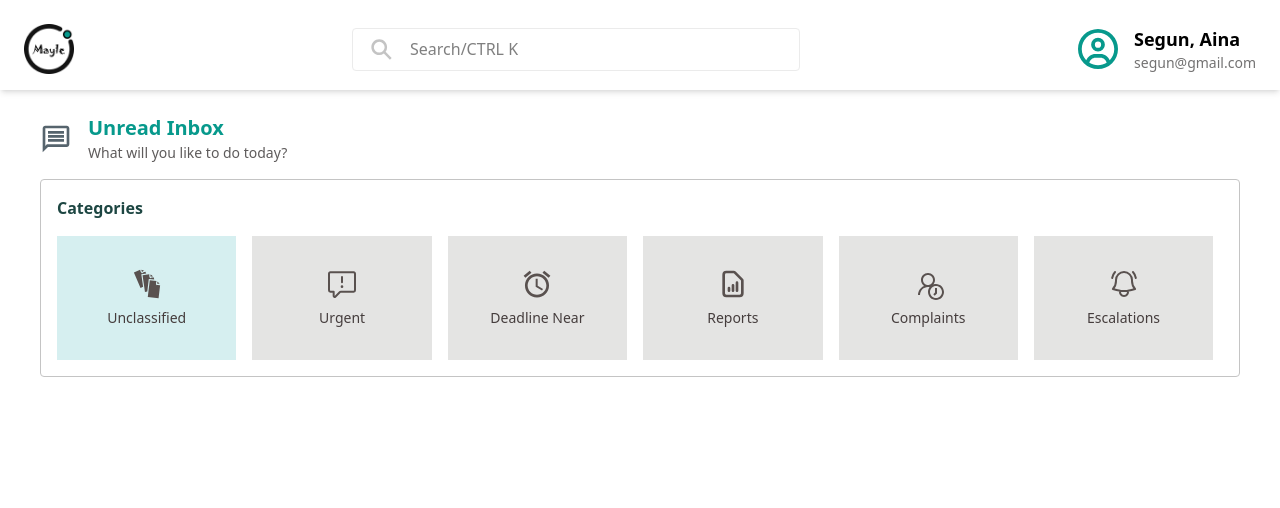
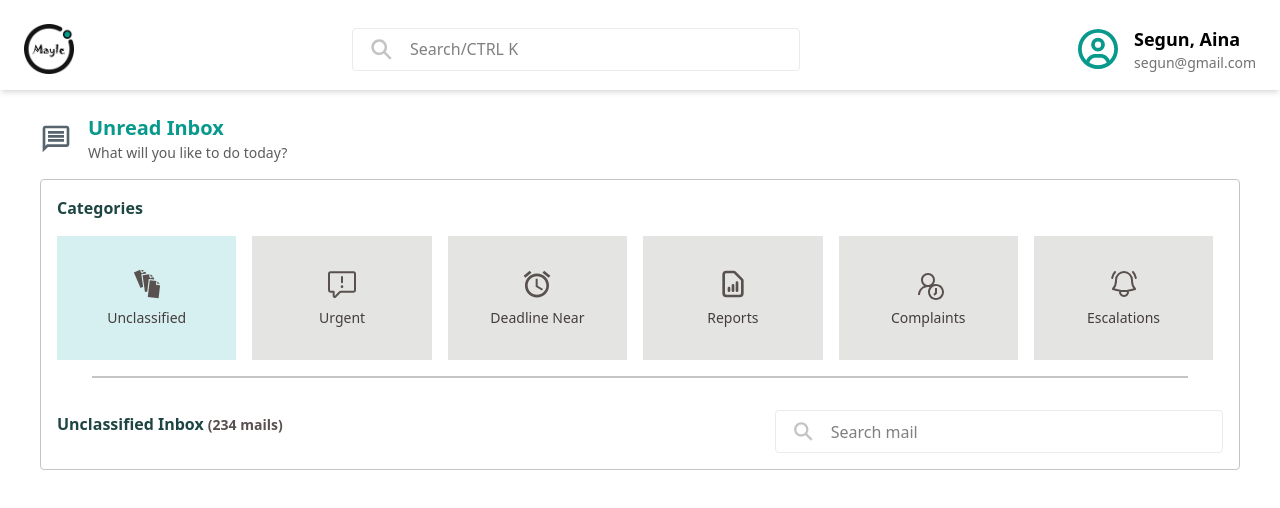
Before and after one commit to KodenOps/mayle, a Next.js app: page /inbox in a window 1280 px wide. Shown: the top 508 px of the page. Built offline with nearby package versions, Linux system fonts and the light colour scheme.

Commit message:
updated the inbox page

```diff
--- a/src/app/inbox/page.tsx
+++ b/src/app/inbox/page.tsx
@@ -10,6 +10,7 @@ import { LiaUserClockSolid } from 'react-icons/lia';
 
 import { IoMdAlarm } from 'react-icons/io';
 import { HiOutlineBellAlert } from 'react-icons/hi2';
+import { IoSearchSharp } from 'react-icons/io5';
 
 const page = () => {
 	return (
@@ -67,6 +68,28 @@ const page = () => {
 							color='#E4E4E3'
 							Icon={HiOutlineBellAlert}
 						/>
+						<hr className='w-[94%] mx-[3%] border-1 border-[#c4c4c4]' />
+						<div className='emailList w-full'>
+							<div className='header flex md:items-center justify-between w-full  md:flex-row flex-col'>
+								<h3 className='font-semibold text-md text-[#1D4642]'>
+									Unclassified Inbox{' '}
+									<span className='text-sm text-[#59514F]'>(234 mails)</span>
+								</h3>
+								<div className='search md:w-auto  w-full'>
+									<div className='search md:flex items-center  gap-4 border-1 px-4 py-2 md:w-md border-[#ebebeb] rounded-sm mt-4'>
+										<IoSearchSharp
+											size={25}
+											color='#c4c4c4'
+										/>
+										<input
+											type='text'
+											placeholder='Search mail'
+											className='outline-none w-full placeholder:text-md border-transparent bg-transparent font-medium'
+										/>
+									</div>
+								</div>
+							</div>
+						</div>
 					</div>
 				</div>
 			</div>
```
